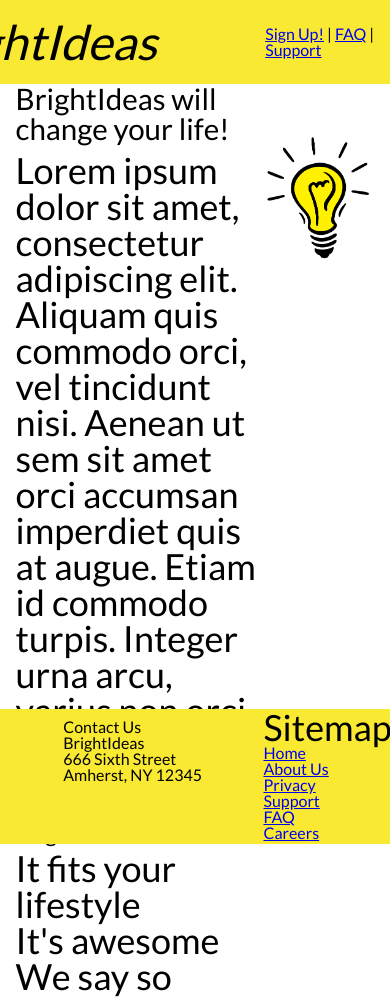
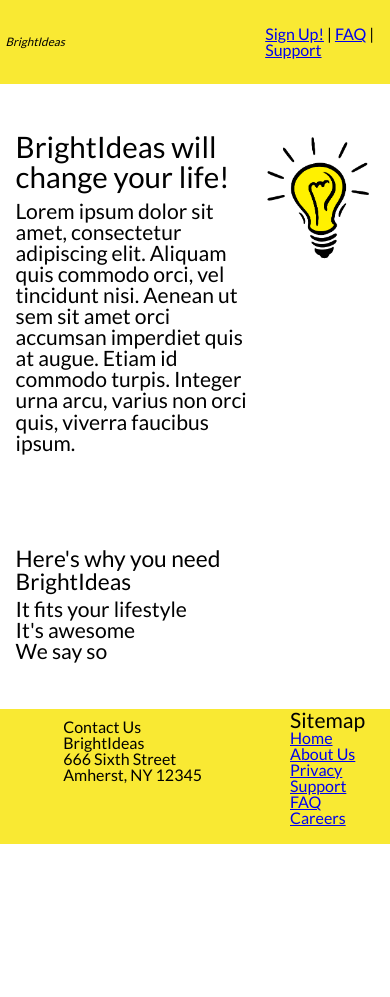
Before and after one commit to jcwalp/cs215_Lab2, a plain HTML site: page Lab2/index.html in a window 390 px wide. After the commit the page ends 844 px from the top, so only its background shows below. Drawn offline with Linux system fonts and the light colour scheme.

Commit message:
figure out responsive scaling for p tag, h3 tag, nav and footer

```diff
--- a/Lab2/CSS/style.css
+++ b/Lab2/CSS/style.css
@@ -39,7 +39,7 @@ body {
 }
 
 h1 {
-    font-size: 48px;
+    font-size: 3vw;
 }
 
 .header_left {
@@ -83,7 +83,7 @@ h1 {
 }
 
 p {
-    font-size: 36px;
+    font-size: 2.5vmax;
 }
 
 h2 {
```
